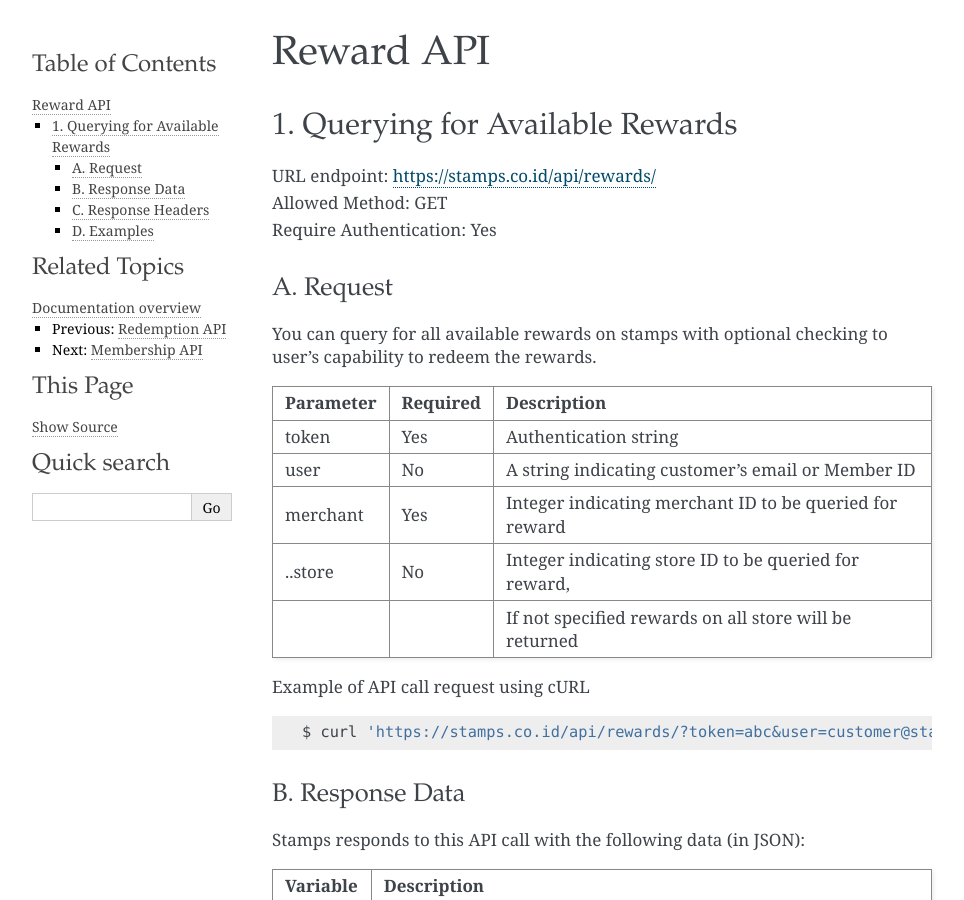
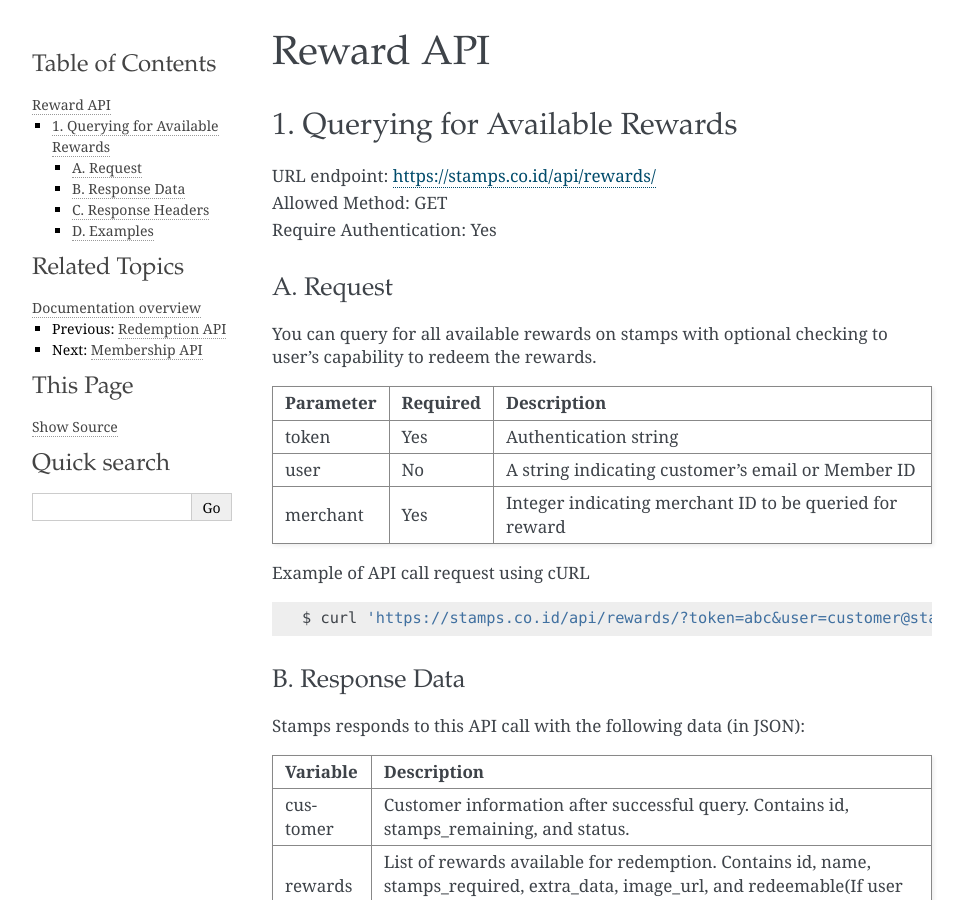
Before and after one commit to ui/stamps-api-docs, a Sphinx documentation site: the page built from source/reward_api.rst, in a window 1280 px wide and 900 px high. Shown: the whole window, without its empty margins (148-1112 px from the left). Built offline with Sphinx 7.4.7, drawn with Linux system fonts in a browser that asks for light colours.

Commit message:
comment out store on reward api for now

```diff
--- a/source/reward_api.rst
+++ b/source/reward_api.rst
@@ -19,8 +19,6 @@ Parameter   Required    Description
 token       Yes         Authentication string
 user        No          A string indicating customer's email or Member ID
 merchant    Yes         Integer indicating merchant ID to be queried for reward
-..store       No          Integer indicating store ID to be queried for reward,
-..                        If not specified rewards on all store will be returned
 =========== =========== =========================
 
 Example of API call request using cURL
```
